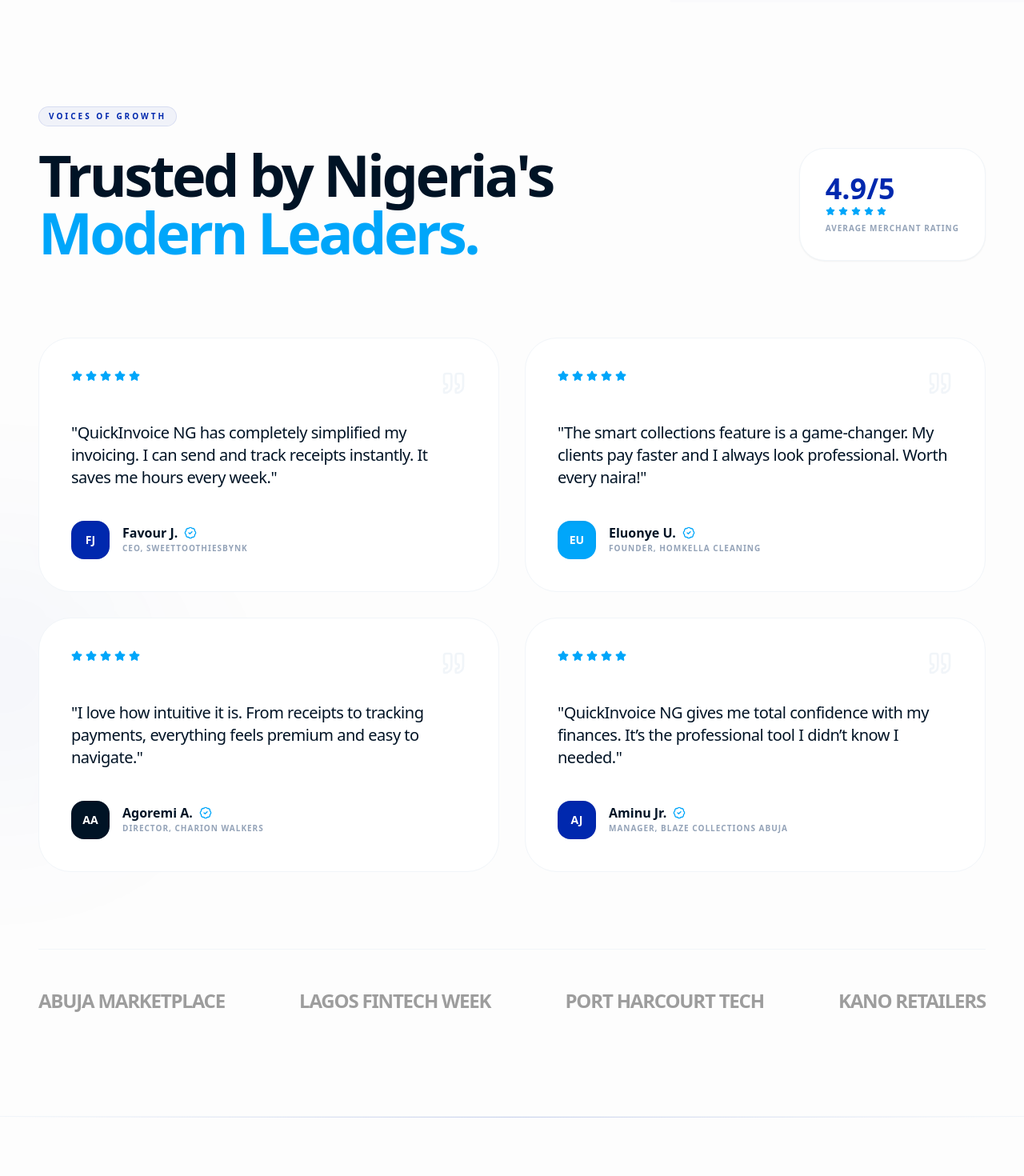
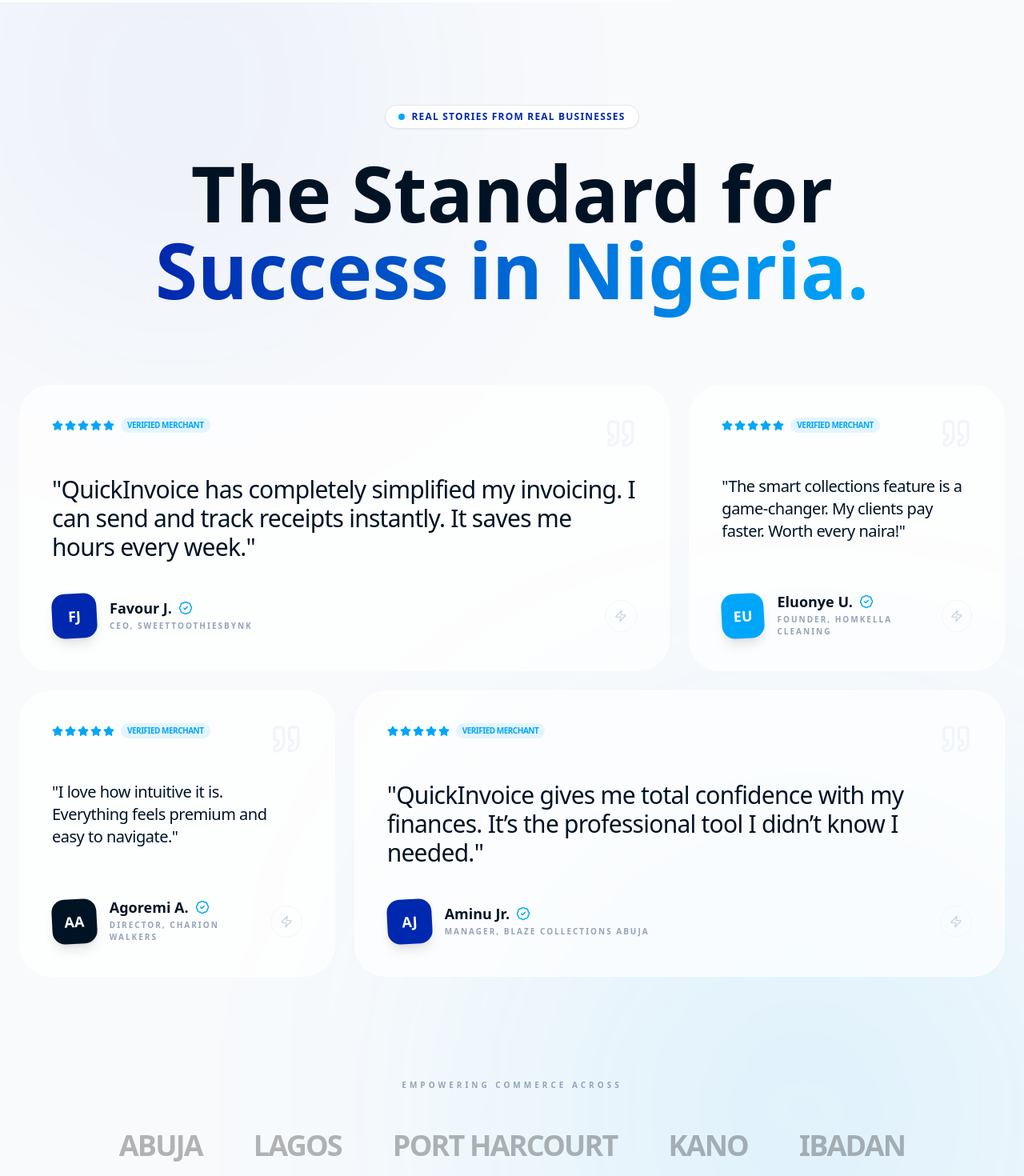
Before and after one commit to Ademolah/QuickInvoiceFrontend, a React (Create React App) app: page / in a window 1280 px wide. Shown: the part 6900-8370 px from the top of the page at 80% size. Built offline with nearby package versions, Linux system fonts and the light colour scheme.

Commit message:
updated landing page

```diff
--- a/src/components/sections/Testimonials.jsx
+++ b/src/components/sections/Testimonials.jsx
@@ -1,161 +1,96 @@
-
-// import { motion } from "framer-motion";
-// import { Star } from "lucide-react";
-
-// export default function Testimonials() {
-//   const testimonials = [
-//     {
-//       name: "Favour J.",
-//       role: "SweetToothiesByNk",
-//       feedback:
-//         "QuickInvoice NG has completely simplified my invoicing. I can send, track, and even share receipts instantly. It saves me hours every week.",
-//       rating: 4,
-//     },
-//     {
-//       name: "Eluonye U.",
-//       role: "HOMKELLA CLEANING AND LAUNDRY SERVICES",
-//       feedback:
-//         "The smart collections feature is a game changer. My clients pay faster and I always look professional. Worth every naira!",
-//       rating: 5,
-//     },
-//     {
-//       name: "Agoremi A.",
-//       role: "Charion Walkers Footwear",
-//       feedback:
-//         "I love how intuitive it is. From receipts to tracking payments, everything feels premium and easy to use.",
-//       rating: 5,
-//     },
-//     {
-//       name: "Aminu jr.",
-//       role: "Blaze Collections Footwear, Abuja",
-//       feedback:
-//         "QuickInvoice NG gives me control and confidence with my finances. It’s the tool I didn’t know I needed.",
-//       rating: 5,
-//     },
-//   ];
-
-//   // Duplicate list so it loops seamlessly
-//   const loopTestimonials = [...testimonials, ...testimonials, ...testimonials];
-
-//   return (
-//     <section className="bg-[#F9FAFB] py-16 overflow-hidden">
-//       <div className="max-w-6xl mx-auto text-center mb-10 px-6">
-//         <h2 className="text-3xl md:text-4xl font-bold text-[#0046A5] font-poppins">
-//           Trusted by Businesses Across Nigeria
-//         </h2>
-//       </div>
-
-//       {/* Scrolling container */}
-//       <div className="relative w-full overflow-hidden">
-//         <motion.div
-//           className="flex gap-6"
-//           animate={{ x: ["0%", "-100%"] }}
-//           transition={{
-//             repeat: Infinity,
-//             duration: 40,
-//             ease: "linear",
-//           }}
-//         >
-//           {loopTestimonials.map((t, i) => (
-//             <div
-//               key={i}
-//               className="bg-white min-w-[300px] max-w-[350px] rounded-2xl shadow-md p-6 flex flex-col"
-//             >
-//               <div className="flex text-[#00B86B] mb-3">
-//                 {Array.from({ length: t.rating }).map((_, idx) => (
-//                   <Star key={idx} className="w-5 h-5 fill-current" />
-//                 ))}
-//               </div>
-//               <p className="text-gray-600 text-base font-inter mb-6">
-//                 “{t.feedback}”
-//               </p>
-//               <div className="mt-auto">
-//                 <p className="font-semibold text-[#0046A5]">{t.name}</p>
-//                 <p className="text-sm text-gray-500">{t.role}</p>
-//               </div>
-//             </div>
-//           ))}
-//         </motion.div>
-//       </div>
-//     </section>
-//   );
-// }
-
 import React from "react";
 import { motion } from "framer-motion";
-import { Star, Quote, BadgeCheck } from "lucide-react";
+import { Star, Quote, BadgeCheck, Zap } from "lucide-react";
 
 const testimonials = [
   {
     name: "Favour J.",
     role: "CEO, SweetToothiesByNk",
-    feedback: "QuickInvoice NG has completely simplified my invoicing. I can send and track receipts instantly. It saves me hours every week.",
+    feedback: "QuickInvoice has completely simplified my invoicing. I can send and track receipts instantly. It saves me hours every week.",
     rating: 5,
     initials: "FJ",
-    color: "#0028AE"
+    color: "#0028AE",
+    featured: true // This card will be larger
   },
   {
     name: "Eluonye U.",
     role: "Founder, HOMKELLA CLEANING",
-    feedback: "The smart collections feature is a game-changer. My clients pay faster and I always look professional. Worth every naira!",
+    feedback: "The smart collections feature is a game-changer. My clients pay faster. Worth every naira!",
     rating: 5,
     initials: "EU",
-    color: "#00A6FA"
+    color: "#00A6FA",
+    featured: false
   },
   {
     name: "Agoremi A.",
     role: "Director, Charion Walkers",
-    feedback: "I love how intuitive it is. From receipts to tracking payments, everything feels premium and easy to navigate.",
+    feedback: "I love how intuitive it is. Everything feels premium and easy to navigate.",
     rating: 5,
     initials: "AA",
-    color: "#001325"
+    color: "#001325",
+    featured: false
   },
   {
     name: "Aminu Jr.",
     role: "Manager, Blaze Collections Abuja",
-    feedback: "QuickInvoice NG gives me total confidence with my finances. It’s the professional tool I didn’t know I needed.",
+    feedback: "QuickInvoice gives me total confidence with my finances. It’s the professional tool I didn’t know I needed.",
     rating: 5,
     initials: "AJ",
-    color: "#0028AE"
+    color: "#0028AE",
+    featured: true
   }
 ];
 
 const TestimonialCard = ({ t, i }) => (
   <motion.div
-    initial={{ opacity: 0, y: 20 }}
+    initial={{ opacity: 0, y: 30 }}
     whileInView={{ opacity: 1, y: 0 }}
-    transition={{ delay: i * 0.1, duration: 0.8, ease: [0.16, 1, 0.3, 1] }}
+    whileHover={{ y: -10 }}
+    transition={{ delay: i * 0.1, duration: 0.7, ease: [0.23, 1, 0.32, 1] }}
     viewport={{ once: true }}
-    className="group relative bg-white border border-slate-100 p-8 md:p-10 rounded-[2.5rem] flex flex-col h-full hover:shadow-[0_30px_60px_-15px_rgba(0,40,174,0.1)] transition-all duration-500"
+    className={`group relative overflow-hidden backdrop-blur-sm bg-white/70 border border-white/50 p-8 md:p-10 rounded-[2.5rem] flex flex-col h-full
+      ${t.featured ? 'md:col-span-2' : 'md:col-span-1'}
+      hover:shadow-[0_40px_80px_-20px_rgba(0,40,174,0.15)] transition-all duration-500`}
   >
-    <div className="flex justify-between items-start mb-8">
-      <div className="flex gap-1">
+    {/* Subtle Gradient Overlay on Hover */}
+    <div className="absolute inset-0 bg-gradient-to-br from-transparent via-transparent to-[#00A6FA]/5 opacity-0 group-hover:opacity-100 transition-opacity duration-500" />
+
+    <div className="flex justify-between items-start mb-8 relative z-10">
+      <div className="flex items-center gap-2">
+        <div className="flex gap-0.5">
           {[...Array(t.rating)].map((_, i) => (
             <Star key={i} size={14} className="fill-[#00A6FA] text-[#00A6FA]" />
           ))}
         </div>
-      <Quote size={32} className="text-slate-100 group-hover:text-[#0028AE]/10 transition-colors" />
+        <span className="text-[10px] font-bold text-[#00A6FA] bg-[#00A6FA]/10 px-2 py-0.5 rounded-full uppercase tracking-tighter">Verified Merchant</span>
+      </div>
+      <Quote size={40} className="text-slate-100 group-hover:text-[#0028AE]/20 transition-all group-hover:rotate-12 duration-500" />
     </div>
 
-    <p className="text-[#001325] text-lg md:text-xl font-medium leading-relaxed mb-10 tracking-tight">
+    <p className={`text-[#001325] font-medium tracking-tight mb-10 relative z-10 leading-[1.4]
+      ${t.featured ? 'text-2xl md:text-3xl' : 'text-lg md:text-xl'}`}>
       "{t.feedback}"
     </p>
 
-    <div className="mt-auto flex items-center justify-between">
+    <div className="mt-auto flex items-center justify-between relative z-10">
       <div className="flex items-center gap-4">
         <div
-          className="h-12 w-12 rounded-2xl flex items-center justify-center text-white font-bold text-sm shadow-inner"
+          className="h-14 w-14 rounded-2xl flex items-center justify-center text-white font-bold text-lg shadow-lg rotate-[-3deg] group-hover:rotate-0 transition-transform duration-300"
           style={{ backgroundColor: t.color }}
         >
           {t.initials}
         </div>
         <div>
-          <h4 className="text-[#001325] font-black text-base leading-none flex items-center gap-2">
+          <h4 className="text-[#001325] font-black text-lg leading-none flex items-center gap-2">
             {t.name}
-            <BadgeCheck size={16} className="text-[#00A6FA]" />
+            <BadgeCheck size={18} className="text-[#00A6FA]" />
           </h4>
-          <p className="text-slate-400 text-[10px] mt-1 font-black uppercase tracking-widest">{t.role}</p>
+          <p className="text-slate-400 text-[10px] mt-1.5 font-bold uppercase tracking-[0.2em]">{t.role}</p>
         </div>
+      </div>
+
+      <div className="hidden sm:flex h-10 w-10 rounded-full border border-slate-100 items-center justify-center group-hover:bg-[#0028AE] group-hover:border-[#0028AE] transition-colors duration-300">
+          <Zap size={16} className="text-slate-300 group-hover:text-white transition-colors" />
       </div>
     </div>
   </motion.div>
@@ -163,50 +98,65 @@ const TestimonialCard = ({ t, i }) => (
 
 export default function Testimonials() {
   return (
-    <section className="relative py-32 bg-[#FDFDFD] overflow-hidden">
-      {/* Background Decorative Accent */}
-      <div className="absolute top-1/2 left-0 w-72 h-72 bg-[#0028AE]/5 blur-[120px] rounded-full -translate-x-1/2 pointer-events-none" />
+    <section className="relative py-32 bg-[#F8FAFC] overflow-hidden">
 
-      <div className="max-w-[1400px] mx-auto px-6 lg:px-12 relative z-10">
+      {/* Animated Background Accents */}
+      <motion.div
+        animate={{
+          scale: [1, 1.2, 1],
+          x: [0, 50, 0],
+          y: [0, 30, 0]
+        }}
+        transition={{ duration: 20, repeat: Infinity, ease: "linear" }}
+        className="absolute top-[-10%] left-[-5%] w-[500px] h-[500px] bg-[#0028AE]/5 blur-[120px] rounded-full pointer-events-none"
+      />
+      <motion.div
+        animate={{
+          scale: [1, 1.3, 1],
+          x: [0, -40, 0],
+          y: [0, -60, 0]
+        }}
+        transition={{ duration: 15, repeat: Infinity, ease: "linear" }}
+        className="absolute bottom-[-10%] right-[-5%] w-[600px] h-[600px] bg-[#00A6FA]/10 blur-[130px] rounded-full pointer-events-none"
+      />
+
+      <div className="max-w-[1300px] mx-auto px-6 relative z-10">
 
         {/* Header Block */}
-        <div className="flex flex-col lg:flex-row justify-between items-end mb-24 gap-10">
-          <div className="max-w-2xl">
+        <div className="text-center mb-24">
           <motion.div
-              initial={{ opacity: 0, x: -20 }}
-              whileInView={{ opacity: 1, x: 0 }}
-              className="inline-block px-3 py-1 rounded-full bg-[#0028AE]/5 border border-[#0028AE]/10 text-[#0028AE] text-[10px] font-black tracking-[0.3em] uppercase mb-6"
+            initial={{ opacity: 0, y: 10 }}
+            whileInView={{ opacity: 1, y: 0 }}
+            className="inline-flex items-center gap-2 px-4 py-1.5 rounded-full bg-white border border-slate-200 shadow-sm text-[#0028AE] text-xs font-bold tracking-widest uppercase mb-8"
           >
-              Voices of Growth
+            <span className="relative flex h-2 w-2">
+              <span className="animate-ping absolute inline-flex h-full w-full rounded-full bg-[#00A6FA] opacity-75"></span>
+              <span className="relative inline-flex rounded-full h-2 w-2 bg-[#00A6FA]"></span>
+            </span>
+            Real Stories from Real Businesses
           </motion.div>
-            <h2 className="text-5xl md:text-7xl font-black text-[#001325] tracking-tighter leading-[0.95]">
-              Trusted by Nigeria's <br />
-              <span className="text-[#00A6FA]">Modern Leaders.</span>
+
+          <h2 className="text-6xl md:text-8xl font-black text-[#001325] tracking-[ -0.04em] leading-[0.9]">
+            The Standard for <br />
+            <span className="text-transparent bg-clip-text bg-gradient-to-r from-[#0028AE] to-[#00A6FA]">Success in Nigeria.</span>
           </h2>
         </div>
 
-          <div className="bg-white border border-slate-100 p-8 rounded-[2rem] shadow-sm hidden lg:block">
-            <p className="text-4xl font-black text-[#0028AE] leading-none mb-1">4.9/5</p>
-            <div className="flex gap-1 mb-2">
-               {[...Array(5)].map((_, i) => <Star key={i} size={12} className="fill-[#00A6FA] text-[#00A6FA]" />)}
-            </div>
-            <p className="text-slate-400 text-[10px] font-black uppercase tracking-widest">Average Merchant Rating</p>
-          </div>
+        {/* The Grid - Now using Bento Layout */}
+        <div className="grid grid-cols-1 md:grid-cols-2 lg:grid-cols-3 gap-6">
+          <TestimonialCard t={testimonials[0]} i={0} />
+          <TestimonialCard t={testimonials[1]} i={1} />
+          <TestimonialCard t={testimonials[2]} i={2} />
+          <TestimonialCard t={testimonials[3]} i={3} />
         </div>
 
-        {/* The Grid */}
-        <div className="grid grid-cols-1 md:grid-cols-2 gap-8">
-          {testimonials.map((t, i) => (
-            <TestimonialCard key={i} t={t} i={i} />
-          ))}
-        </div>
-
-        {/* Global Reach Indicator */}
-        <div className="mt-24 pt-12 border-t border-slate-100">
-           <div className="flex flex-wrap justify-center md:justify-between items-center gap-8 opacity-40 grayscale group">
-              {["Abuja Marketplace", "Lagos Fintech Week", "Port Harcourt Tech", "Kano Retailers"].map((brand) => (
-                <span key={brand} className="text-[#001325] font-black tracking-tighter text-xl md:text-2xl uppercase hover:grayscale-0 hover:text-[#0028AE] transition-all duration-500 cursor-default">
-                  {brand}
+        {/* Logo Marquee-style Reach Indicator */}
+        <div className="mt-32">
+          <p className="text-center text-slate-400 text-[10px] font-black uppercase tracking-[0.4em] mb-12">Empowering Commerce Across</p>
+          <div className="flex flex-wrap justify-center items-center gap-x-16 gap-y-10 opacity-30 grayscale hover:grayscale-0 transition-all duration-700">
+            {["Abuja", "Lagos", "Port Harcourt", "Kano", "Ibadan"].map((city) => (
+              <span key={city} className="text-[#001325] font-black text-2xl md:text-4xl tracking-tighter border-b-4 border-transparent hover:border-[#00A6FA] transition-all cursor-default uppercase">
+                {city}
               </span>
             ))}
           </div>
```
Lines whose indentation alone changed are shown as unchanged.
